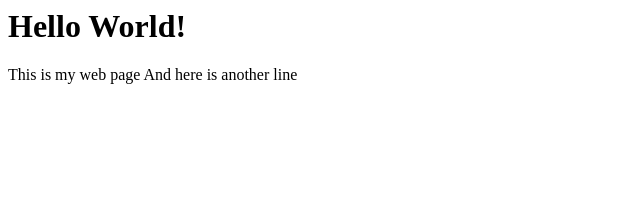
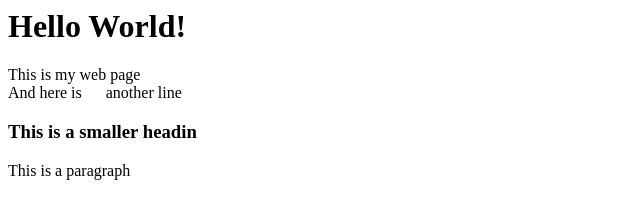
Before and after one commit to bethkrikorian/aboutbethk, a plain HTML site: page index.html in a window 1280 px wide. Shown: the whole page, without its empty margins (0-640 px from the left). Drawn offline with Linux system fonts and the light colour scheme.

Commit message:
Update index.html

```diff
--- a/index.html
+++ b/index.html
@@ -4,7 +4,9 @@
 </head>
 <body>
     <h1>Hello World!</h1>
-    This is my web page
-    And here is another line
+    This is my web page <br />
+    And here is &nbsp;&nbsp;&nbsp;&nbsp; another line
+    <h3>This is a smaller headin</h3>
+    <p>This is a paragraph</p>
 </body>
 </html>
```
